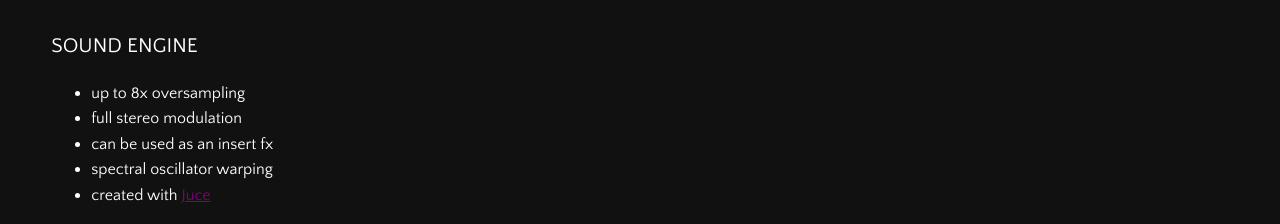
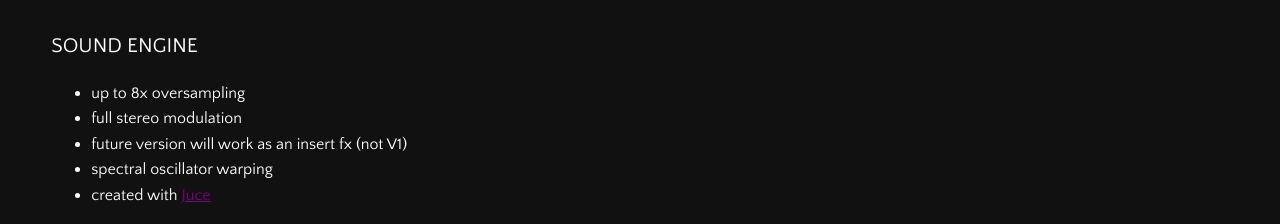
Before and after one commit to kevinkace/vitalwatch, a Gatsby site: page / in a window 1280 px wide. Shown: the part 906-1130 px from the top of the page. Built offline with nearby package versions, Linux system fonts and the light colour scheme; Gatsby itself is replaced by a stand-in of ours.

Commit message:
Insert fx not v1

```diff
--- a/src/pages/index.js
+++ b/src/pages/index.js
@@ -61,7 +61,7 @@ const IndexPage = () => (
           <ul>
             <li>up to 8x oversampling</li>
             <li>full stereo modulation</li>
-            <li>can be used as an insert fx</li>
+            <li>future version will work as an insert fx (not V1)</li>
             <li>spectral oscillator warping</li>
             <li>created with <ExtLink href="https://juce.com/">Juce</ExtLink></li>
           </ul>
```
